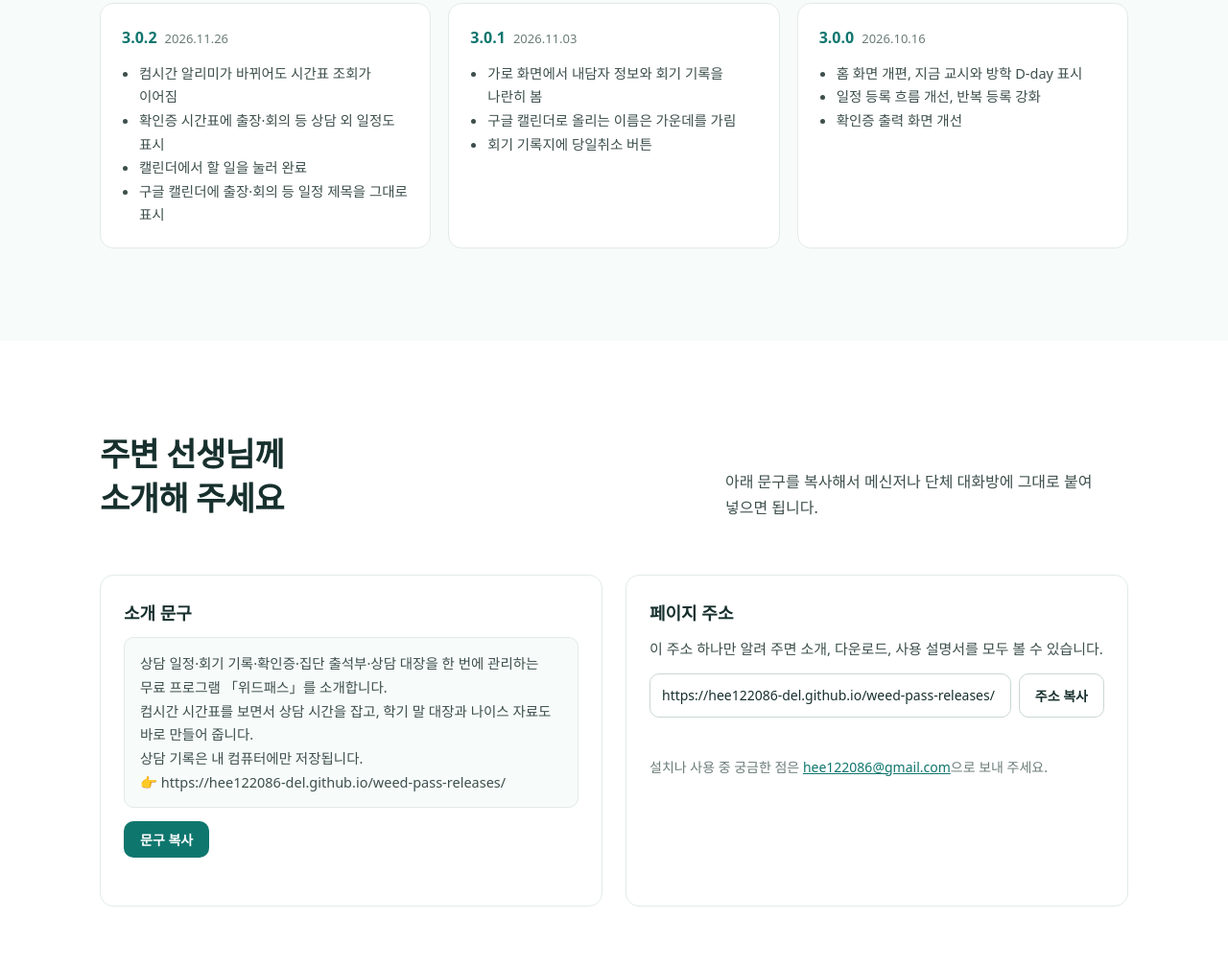
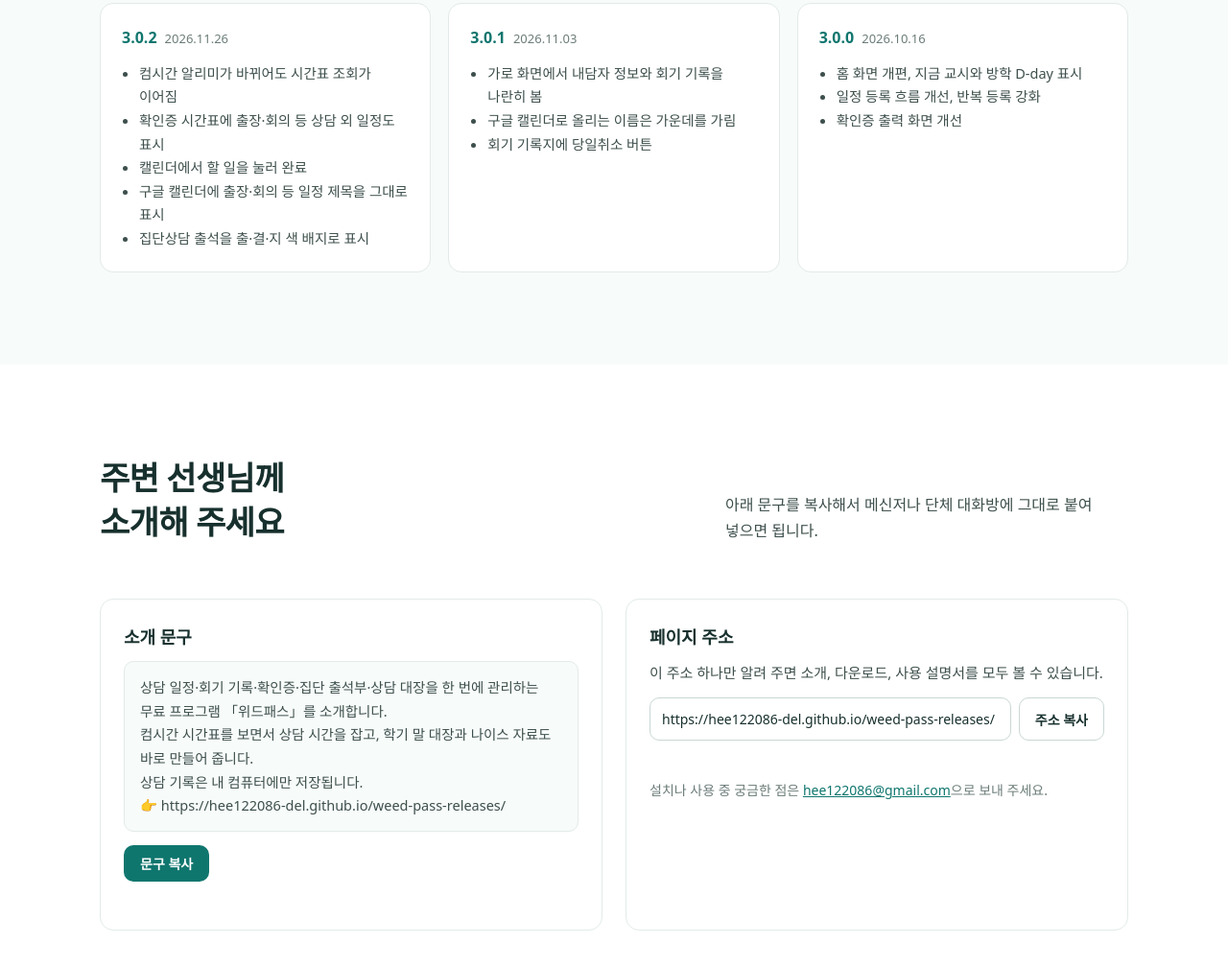
Before and after one commit to hee122086-del/weed-pass-releases, a plain HTML site: page index.html in a window 1280 px wide. Shown: the part 4694-5702 px from the top of the page at 96% size. Drawn offline with Linux system fonts and the light colour scheme; no server answers.

Commit message:
소개 페이지 갱신

```diff
--- a/index.html
+++ b/index.html
@@ -366,6 +366,7 @@
               <li>확인증 시간표에 출장·회의 등 상담 외 일정도 표시</li>
               <li>캘린더에서 할 일을 눌러 완료</li>
               <li>구글 캘린더에 출장·회의 등 일정 제목을 그대로 표시</li>
+              <li>집단상담 출석을 출·결·지 색 배지로 표시</li>
             </ul>
           </article>
           <article>
```
